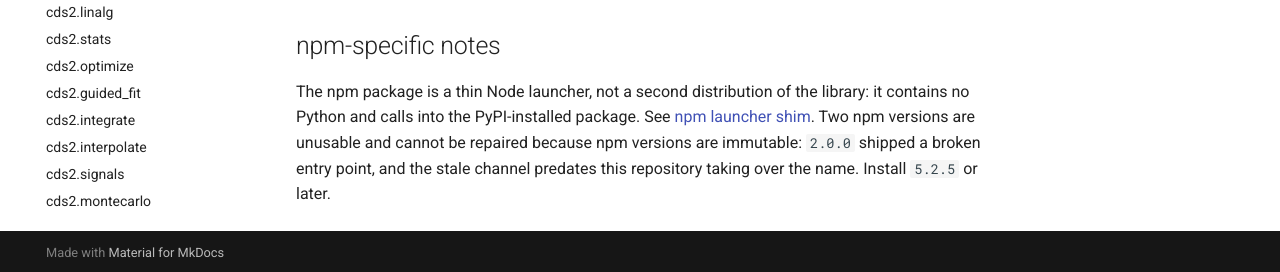
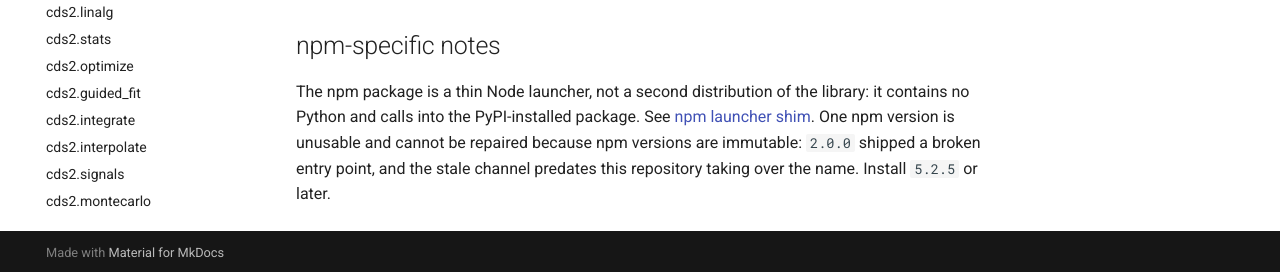
Before and after one commit to Furox-Art/scientific-computing-system-2.0, an MkDocs documentation site: the page built from docs/supply-chain.md, in a window 1280 px wide and 900 px high, scrolled down 2307 px. Shown: the part 625-897 px from the top of the window. Built offline with MkDocs 1.6.1 and Material for MkDocs 9.7.7, drawn with Linux system fonts in a browser that asks for light colours; comment, search, counter and statistics services are not loaded.

```diff
--- a/docs/supply-chain.md
+++ b/docs/supply-chain.md
@@ -117,7 +117,7 @@ registered. Until then, treat every release as digest-verifiable only.
 
 The npm package is a thin Node launcher, not a second distribution of the
 library: it contains no Python and calls into the PyPI-installed package. See
-[npm launcher shim](npm.md). Two npm versions are unusable and cannot be
+[npm launcher shim](npm.md). One npm version is unusable and cannot be
 repaired because npm versions are immutable: `2.0.0` shipped a broken entry
 point, and the stale channel predates this repository taking over the name.
 Install `5.2.5` or later.
```
Also changed, not shown: README.md (+2 -2 lines), SECURITY.md (+3 -3 lines), 5 other files.
